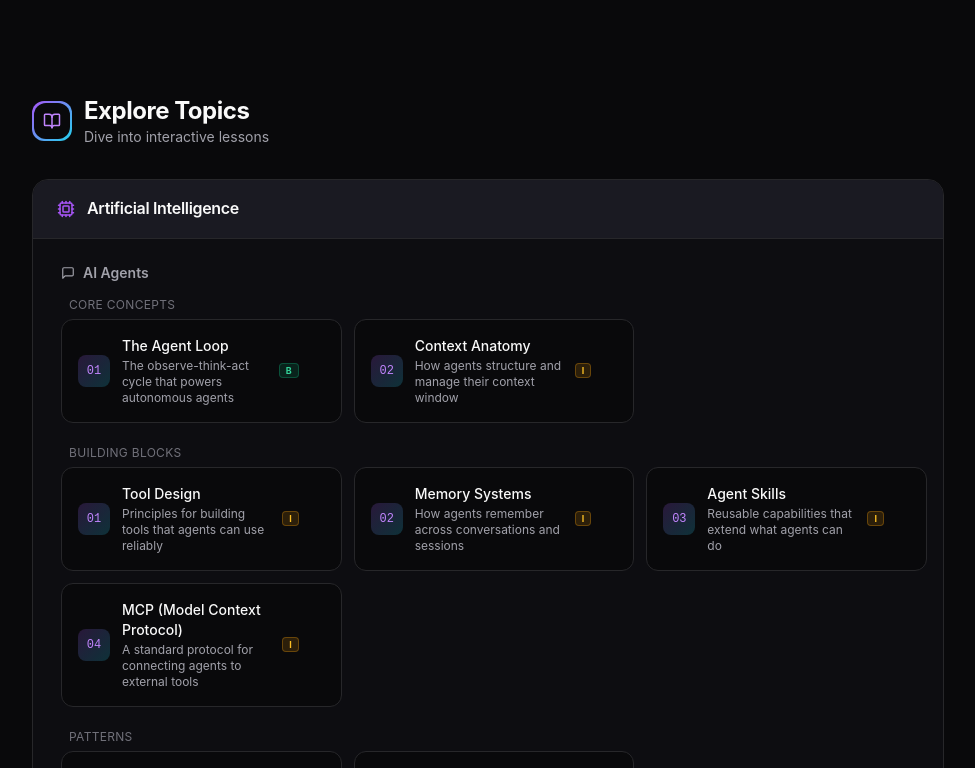
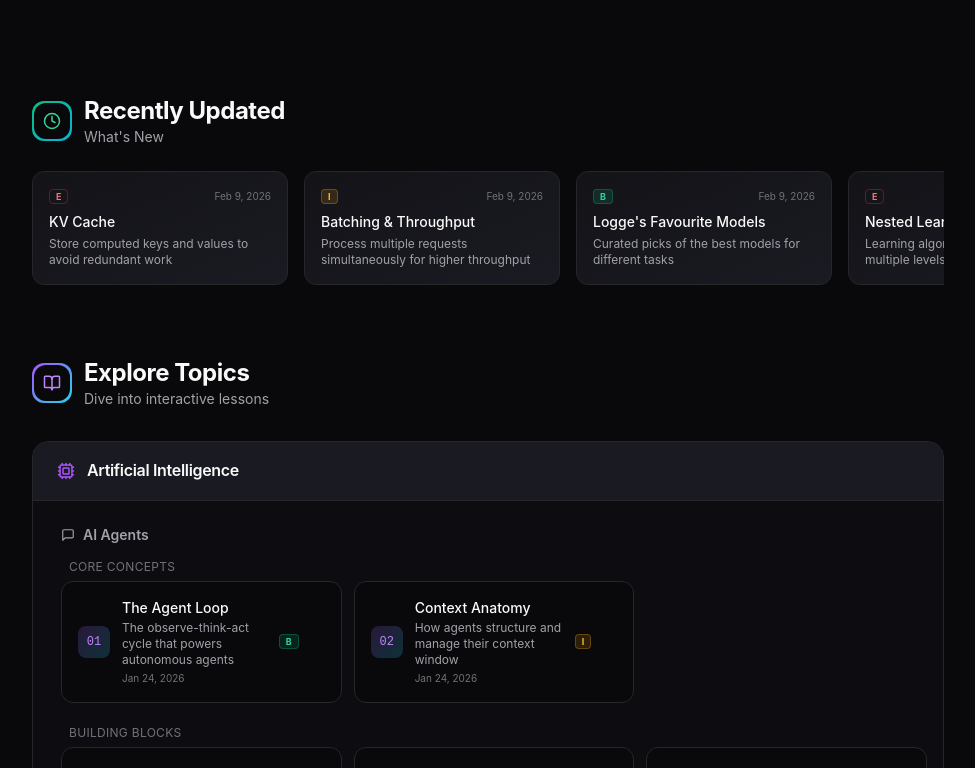
Before and after one commit to LoggeL/learn-guide, a Next.js app: page /en in a window 1280 px wide. Shown: the part 872-1640 px from the top of the page, without its empty margins (296-1271 px from the left). Built offline with nearby package versions, Linux system fonts and the light colour scheme.

Commit message:
feat: show last updated dates on topic cards, topic headers, and recently updated section on home page

```diff
--- a/src/app/[locale]/page.tsx
+++ b/src/app/[locale]/page.tsx
@@ -2,7 +2,7 @@
 
 import Link from 'next/link'
 import { motion } from 'framer-motion'
-import { Sparkles, Brain, Zap, BookOpen, ArrowRight, Cpu, MessageSquare, Layers, Github, Newspaper } from 'lucide-react'
+import { Sparkles, Brain, Zap, BookOpen, ArrowRight, Cpu, MessageSquare, Layers, Github, Newspaper, Clock } from 'lucide-react'
 import { TOPIC_DIFFICULTY, DIFFICULTY_STYLES } from '@/lib/difficulty'
 import { TOPIC_DATES, formatTopicDate } from '@/lib/dates'
 import { useTranslation, useLocale } from '@/lib/i18n/context'
@@ -313,6 +313,63 @@ export default function Home() {
           </div>
         </motion.section>
 
+        {/* Recently Updated */}
+        <motion.section variants={itemVariants} className="mb-16">
+          <div className="flex items-center gap-3 mb-6">
+            <div className="w-10 h-10 rounded-xl bg-gradient-to-br from-emerald-500 to-cyan-500 p-0.5">
+              <div className="w-full h-full rounded-xl bg-background flex items-center justify-center">
+                <Clock size={18} className="text-emerald-400" />
+              </div>
+            </div>
+            <div>
+              <h2 className="text-2xl font-bold font-heading text-text">{t.common.recentlyUpdated}</h2>
+              <p className="text-sm text-muted">{t.common.whatsNew}</p>
+            </div>
+          </div>
+          <div className="flex gap-4 overflow-x-auto pb-2 -mx-4 px-4 scrollbar-thin">
+            {(() => {
+              // Build a flat lookup of id → path from topicData
+              const pathMap: Record<string, string> = {}
+              for (const root of topicData) {
+                for (const cat of root.children) {
+                  for (const item of cat.children) {
+                    if (hasPath(item)) {
+                      pathMap[item.id] = item.path
+                    } else {
+                      for (const sub of (item as TopicSubcategory).children) {
+                        if ('path' in sub) pathMap[sub.id] = (sub as TopicItem).path
+                      }
+                    }
+                  }
+                }
+              }
+              const recent = Object.entries(TOPIC_DATES)
+                .sort(([, a], [, b]) => b.localeCompare(a))
+                .slice(0, 5)
+              return recent.map(([id, date]) => (
+                <Link
+                  key={id}
+                  href={`/${locale}${pathMap[id] || ''}`}
+                  className="group flex-shrink-0 w-64 p-4 rounded-xl bg-gradient-to-br from-surface to-surface-elevated border border-border hover:border-primary/40 transition-all duration-200"
+                >
+                  <div className="flex items-center justify-between mb-2">
+                    <DifficultyBadge topicId={id} />
+                    <span className="text-[10px] text-subtle">{formatTopicDate(date, locale)}</span>
+                  </div>
+                  <span className="text-sm font-medium text-text group-hover:text-primary-light transition-colors block mb-1">
+                    {t.topicNames[id as keyof typeof t.topicNames] || id}
+                  </span>
+                  {t.topicDescriptions?.[id as keyof typeof t.topicDescriptions] && (
+                    <span className="text-xs text-muted block line-clamp-2">
+                      {t.topicDescriptions[id as keyof typeof t.topicDescriptions]}
+                    </span>
+                  )}
+                </Link>
+              ))
+            })()}
+          </div>
+        </motion.section>
+
         {/* Topic Cards */}
         <motion.section variants={itemVariants} id="topics" className="scroll-mt-8">
           <div className="flex items-center gap-3 mb-8">
@@ -412,6 +469,11 @@ export default function Home() {
                                       {t.topicDescriptions?.[item.id as keyof typeof t.topicDescriptions] && (
                                         <span className="text-xs text-muted block mt-0.5 line-clamp-1">
                                           {t.topicDescriptions[item.id as keyof typeof t.topicDescriptions]}
+                                        </span>
+                                      )}
+                                      {TOPIC_DATES[item.id] && (
+                                        <span className="text-[10px] text-subtle block mt-0.5">
+                                          {formatTopicDate(TOPIC_DATES[item.id], locale)}
                                         </span>
                                       )}
                                     </div>
--- a/src/components/layout/TopicLayout.tsx
+++ b/src/components/layout/TopicLayout.tsx
@@ -4,10 +4,12 @@ import { ReactNode } from 'react'
 import Link from 'next/link'
 import { ChevronLeft, ChevronRight, BookOpen } from 'lucide-react'
 import { useTranslation, useLocale } from '@/lib/i18n/context'
+import { TOPIC_DATES, formatTopicDate } from '@/lib/dates'
 
 interface TopicLayoutProps {
   title: string
   description: string
+  topicId?: string
   breadcrumbs: { label: string; href?: string }[]
   prevTopic?: { label: string; href: string }
   nextTopic?: { label: string; href: string }
@@ -17,6 +19,7 @@ interface TopicLayoutProps {
 export function TopicLayout({
   title,
   description,
+  topicId,
   breadcrumbs,
   prevTopic,
   nextTopic,
@@ -61,6 +64,11 @@ export function TopicLayout({
         <p className="text-lg text-muted leading-relaxed max-w-3xl">
           {description}
         </p>
+        {topicId && TOPIC_DATES[topicId] && (
+          <p className="text-xs text-subtle mt-3">
+            {t.common.lastUpdated}: {formatTopicDate(TOPIC_DATES[topicId], locale)}
+          </p>
+        )}
       </header>
 
       {/* Content */}
```
